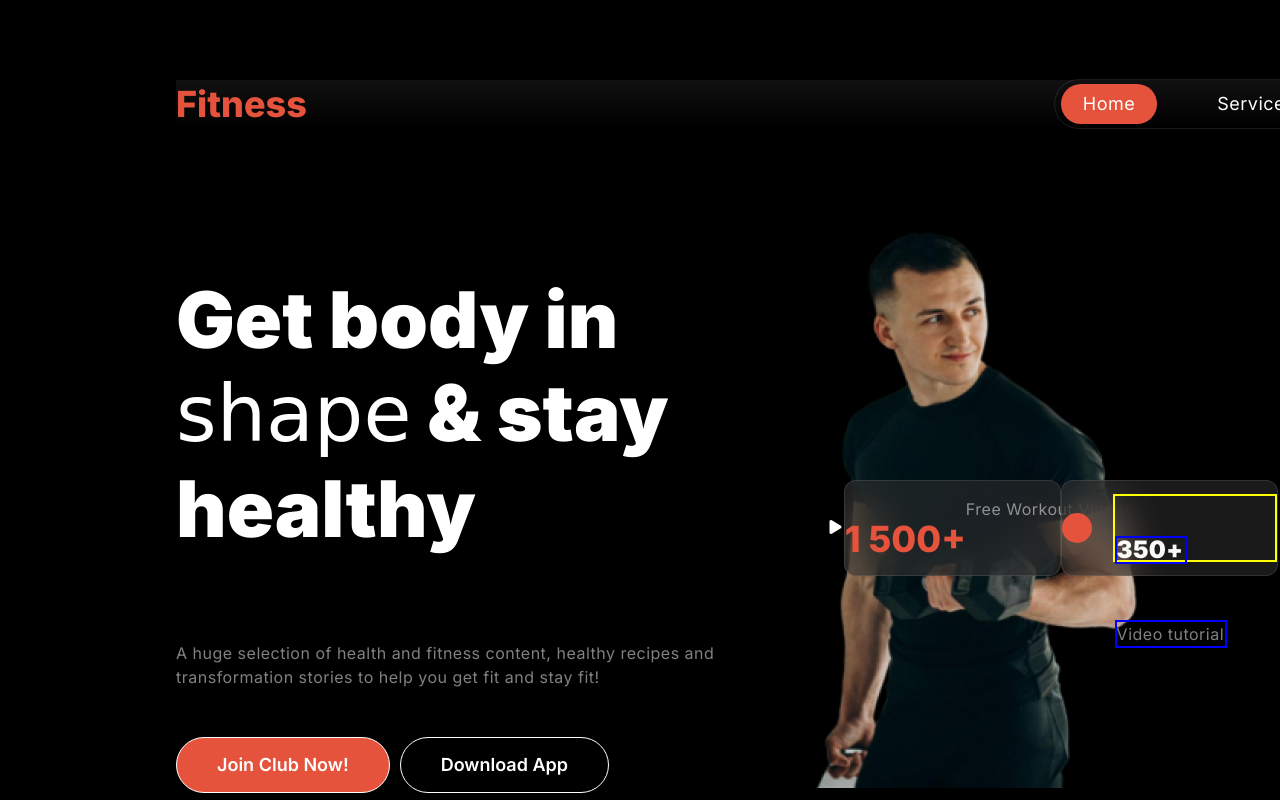
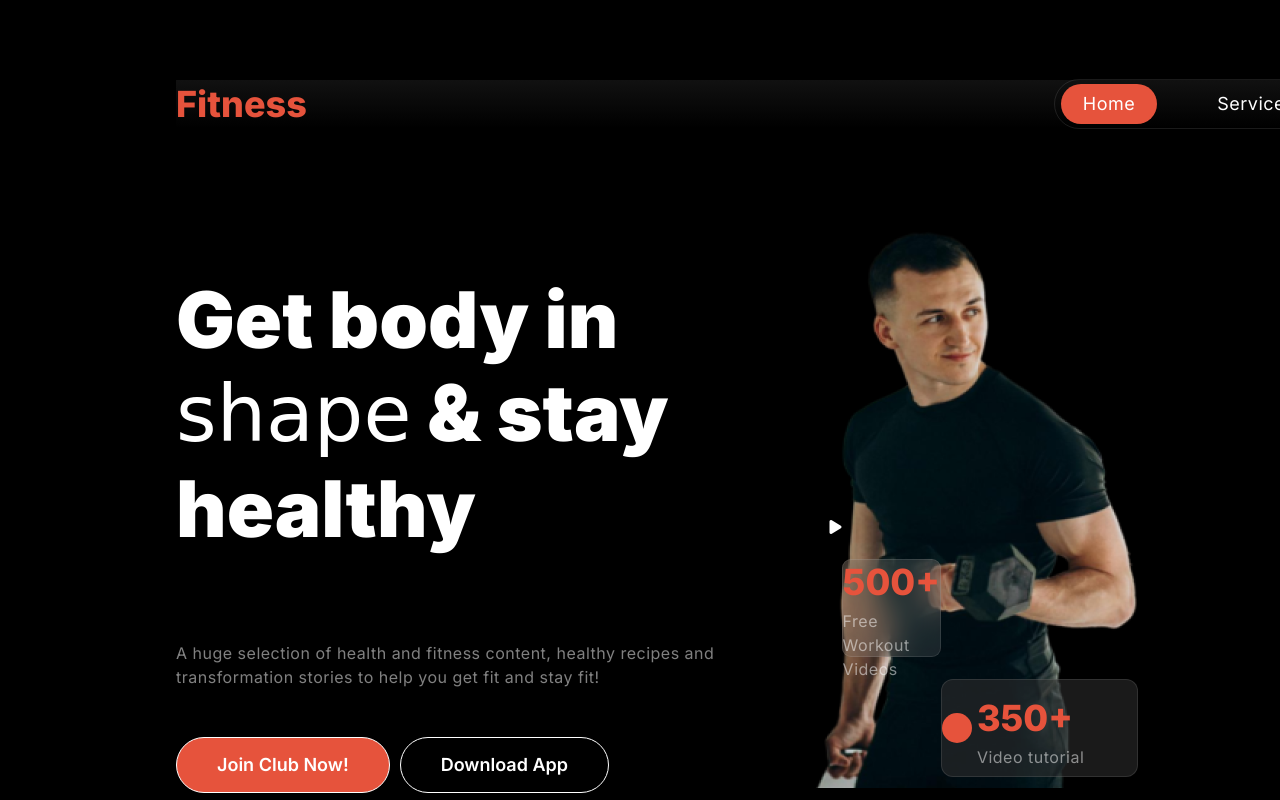
Before and after one commit to maqsuda/Fitness_Website, a plain HTML site: page index.html in a window 1280 px wide. Shown: the top 800 px of the page. Drawn offline with Linux system fonts and the light colour scheme; a web font is replaced by a local one.

Commit message:
Updated all part

```diff
--- a/index.html
+++ b/index.html
@@ -53,14 +53,14 @@
         </div>
         <!--  -->
         <div class="banner-section-right-1">
-          <h3>1 500+</h3>
+          <h3>500+</h3>
           <p>Free Workout Videos</p>
         </div>
         <!-- <div class="banner-section-right-2 banner-img"></div> -->
         <div class="banner-section-right-3">
           <div class="icon-circle"></div>
           <div class="icon-circle-desc">
-            <h5>350+</h5>
+            <h3>350+</h3>
             <p>Video tutorial</p>
           </div>
         </div>
--- a/styles/style.css
+++ b/styles/style.css
@@ -231,40 +231,60 @@ button {
 }
 
 .banner-section-right-1 {
-  width: 14rem;
+  margin: 0;
+  padding: 0;
+  width: 25rem;
   height: 96px;
-  left: 850px;
-  top: 700px;
   display: flex;
   flex-direction: column;
   justify-content: flex-start;
-  align-items: center;
-  flex-wrap: wrap;
-  box-sizing: border-box;
-  border: 1px solid rgba(255, 255, 255, 0.1);
-  border-radius: 12px;
-  backdrop-filter: blur(20px);
-  background: rgba(48, 48, 48, 0.54);
+  border: 0.76px solid rgba(255, 255, 255, 0.1);
+  border-radius: 9.07px;
+  backdrop-filter: blur(15.12px);
+  background: rgba(255, 255, 255, 0.1);
+margin-top: 10rem;
+}
+
+.banner-section-right-1 h3 {
+  /* margin-top: 5px; */
+  margin: 0;
+  padding: 0;
   text-align: left;
+}
+
+.banner-section-right-1 p {
+  margin-top: 5px;
 }
 
 
 .banner-section-right-3 {
-  width: 14rem;
+  margin: 0;
+  padding: 0;
+  width: 20rem;
   height: 96px;
-  left: 764px;
-  top: 556px;
   display: flex;
   flex-direction: row;
   justify-content: space-between;
   align-items: center;
-  box-sizing: border-box;
   border: 1px solid rgba(255, 255, 255, 0.1);
   border-radius: 12px;
-  backdrop-filter: blur(20px);
   background: rgba(48, 48, 48, 0.54);
+  margin-top: 25rem;
+  margin-right: 800rem;
+}
 
+
+.banner-section-right-3 h3 {
+  /* margin-top: 5px; */
+  margin: 0;
+  padding: 0;
+  text-align: left;
 }
+
+.banner-section-right-3 p {
+  margin-top: 5px;
+}
+
 
 .icon-circle {
   background: rgb(230, 83, 60);
@@ -278,24 +298,11 @@ button {
 .banner-section-right-3 .icon-circle-desc {
   width: 10rem;
   height: 4rem;
-  border: 2px solid yellow;
   display: flex;
   flex-direction: column;
   justify-content: flex-start;
   align-items: flex-start;
 
-}
-
-.banner-section-right-3 .icon-circle-desc h5 {
-  width: 68px;
-  height: 24px;
-  border: 2px solid blue;
-}
-
-.banner-section-right-3 .icon-circle-desc p {
-  width: 108px;
-  height: 24px;
-  border: 2px solid blue;
 }
 
 .banner-play {
@@ -474,7 +481,7 @@ button {
   height: 218px;
   width: 25rem;
   /* background: rgba(6, 255, 210, 0.5); */
-  background: linear-gradient(180deg,rgba(6, 255, 210, 0.5) 0%,rgb(30, 30, 30) 50%,rgba(1, 1, 1, 0.719) 100%);
+  background: linear-gradient(180deg, rgba(6, 255, 210, 0.5) 0%, rgb(30, 30, 30) 50%, rgba(1, 1, 1, 0.719) 100%);
   /* background: linear-gradient(45deg,rgba(6, 255, 210, 0.5),rgba(255, 255, 255, 0.5)), url('images/exercise-1.jpg'); */
 }
 
```
